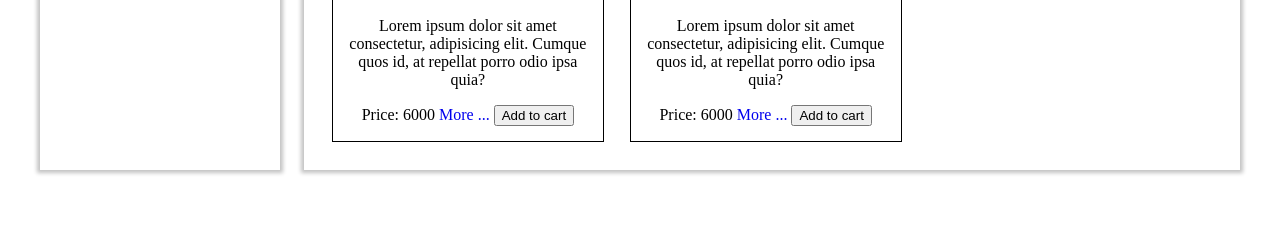
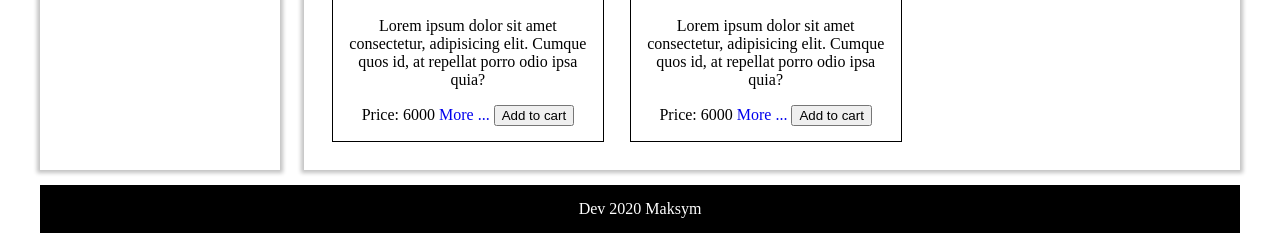
Before and after one commit to maksymsladik/js-02-2020-project, a plain HTML site: page index.html in a window 1280 px wide. Shown: the part 1615-1863 px from the top of the page. Before the commit the page ends 1800 px from the top, so only its background shows below. Drawn offline with Linux system fonts and the light colour scheme.

Commit message:
add footer and fix main style

```diff
--- a/index.html
+++ b/index.html
@@ -7,6 +7,7 @@
         <link rel="stylesheet" href="style.css">
     </head>
     <body>
+
         <header>
             <img src="Без2 названия.png" />
             <nav>
@@ -146,5 +147,10 @@
                 </div>
             </main>
         </div>
+
+        <footer>
+            <span>Dev 2020 Maksym</span>
+        </footer>
+
     </body>
 </html>
--- a/style.css
+++ b/style.css
@@ -107,6 +107,21 @@ header {
     background: #ddd;
 }
 
+footer {
+    margin: 15px auto;
+    max-width: 1200px;
+    background: black;
+    color: white;
+    padding: 15px 0;
+    text-align: center;
+}
+
+h1 {
+margin-left: 10px;
+text-transform: uppercase;
+
+}
+
 @media(max-width: 1060px) {
     .product {
         width: 40%;
```
